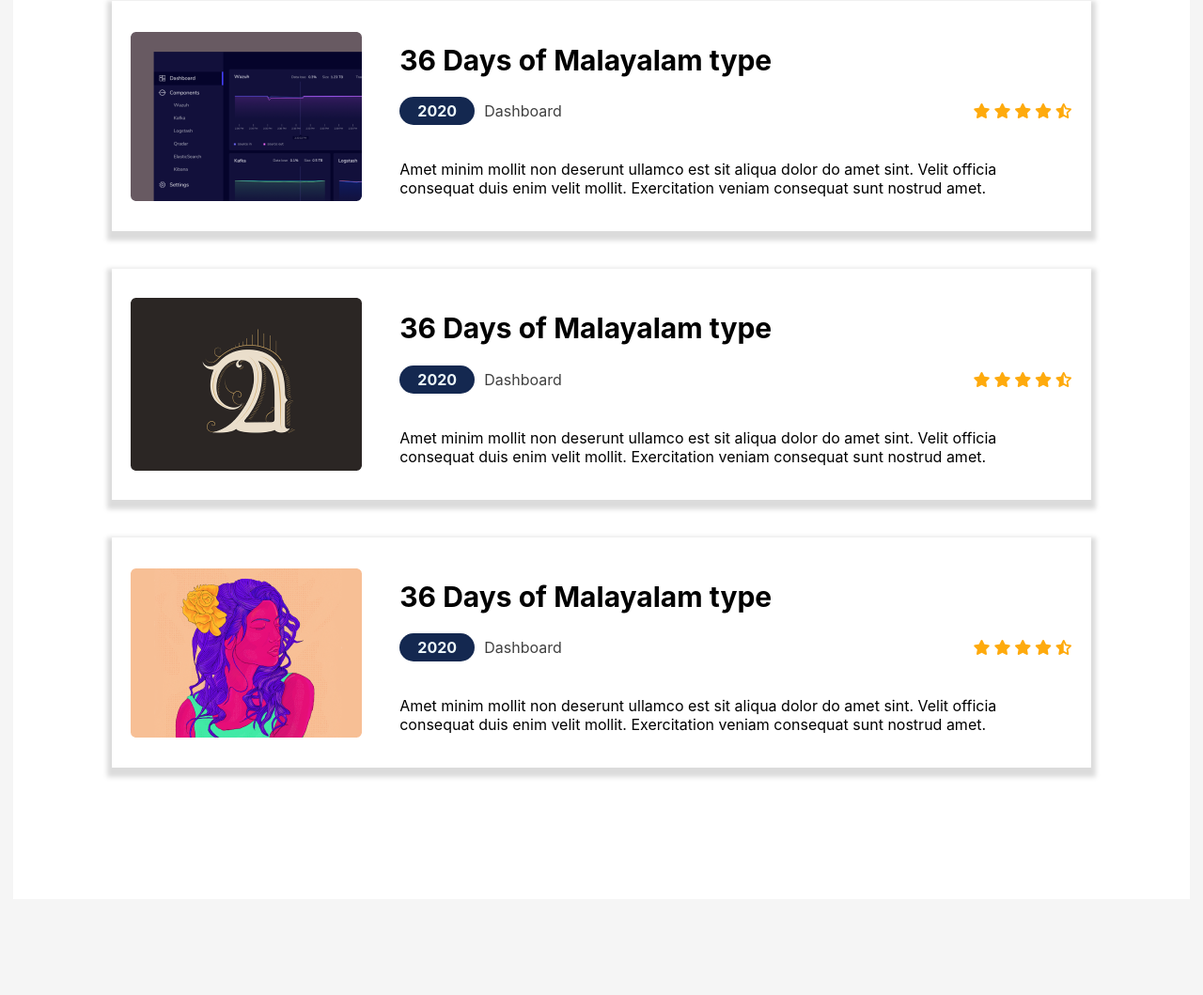
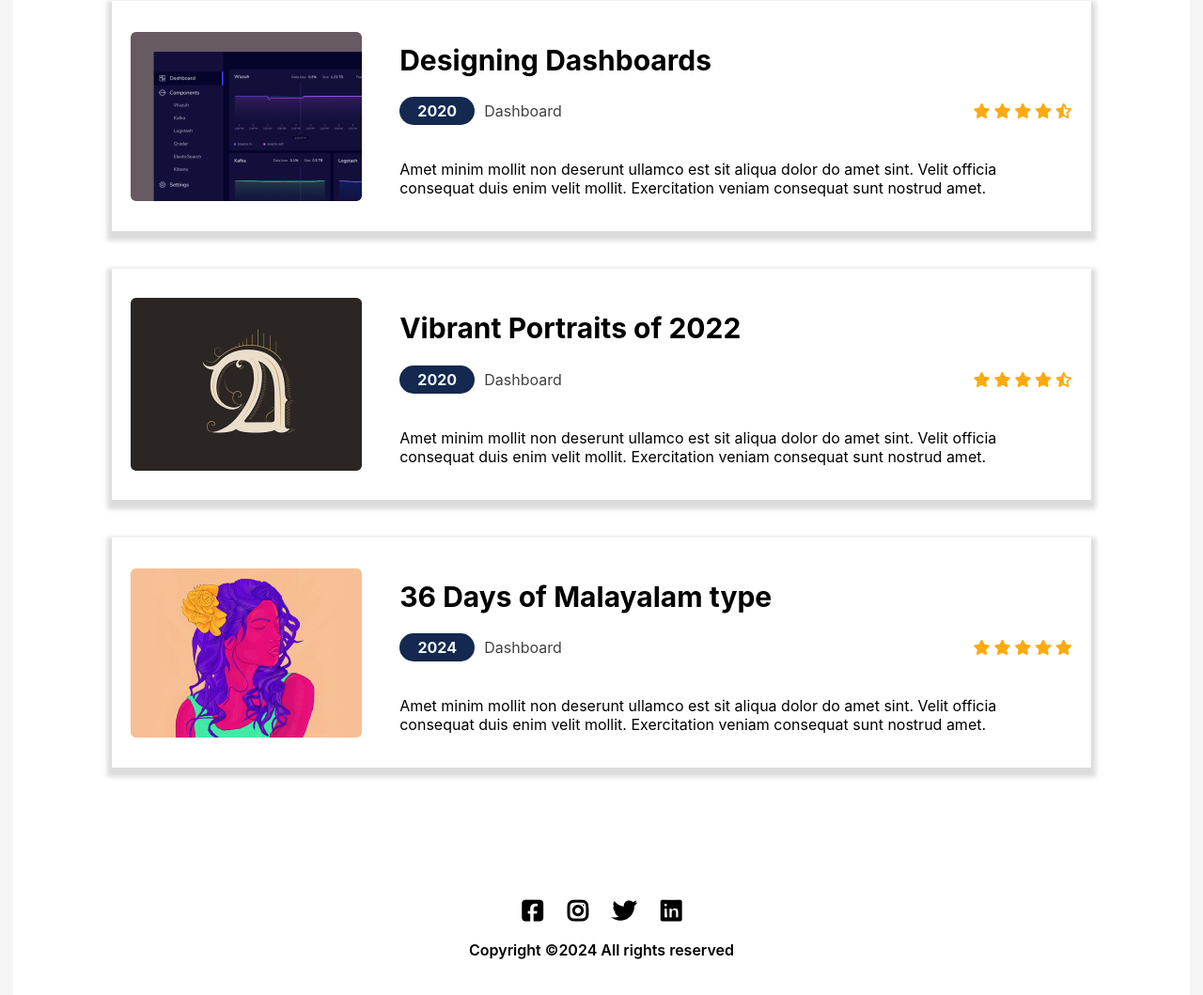
Before and after one commit to hellomahedi/PortfoliProject, a plain HTML site: page index.html in a window 1280 px wide. Shown: the part 1421-2480 px from the top of the page at 94% size. Before the commit the page ends 2378 px from the top, so only its background shows below. Drawn offline with Linux system fonts and the light colour scheme.

Commit message:
fotter section added

```diff
--- a/Styles/styles.css
+++ b/Styles/styles.css
@@ -224,8 +224,22 @@ hr{
     background: #142850;
     color: #EDF7FA;
 }
-
-
+footer{
+    background: #ffffff;
+    height: 102px;
+    text-align: center;
+    font-size: 25px;
+}
+footer>.icon>i{
+    font-weight: 600;
+    padding: 0px 10px;
+    cursor: pointer;
+}
+footer>p{
+    font-size: 16px;
+    font-family: Inter;
+    font-weight: 600;
+}
 /* ----------------------------------Media query--------------- */
 
 @media screen and (max-width: 576px) {
--- a/index.html
+++ b/index.html
@@ -83,7 +83,7 @@
     <div class="featured-container">
         <img src="Images/Rectangle 30.png" alt="">
         <div class="featured-des">
-            <h2>36 Days of Malayalam type</h2>
+            <h2>Designing Dashboards</h2>
             <div class="year">
                 <div class="sal">
                   <h4>2020</h4>
@@ -105,7 +105,7 @@
     <div class="featured-container">
         <img src="Images/Rectangle 34.png" alt="">
         <div class="featured-des">
-            <h2>36 Days of Malayalam type</h2>
+            <h2>Vibrant Portraits of 2022</h2>
             <div class="year">
                 <div class="sal">
                   <h4>2020</h4>
@@ -130,7 +130,7 @@
             <h2>36 Days of Malayalam type</h2>
             <div class="year">
                 <div class="sal">
-                  <h4>2020</h4>
+                  <h4>2024</h4>
                    <p>Dashboard</p>
                 </div>
 
@@ -139,7 +139,8 @@
                     <i class="fa-sharp fa-solid fa-star"></i>
                     <i class="fa-sharp fa-solid fa-star"></i>
                     <i class="fa-sharp fa-solid fa-star"></i>
-                    <i class="fa-solid fa-star-half-stroke"></i>
+                    <i class="fa-sharp fa-solid fa-star"></i>
+
                 </div>
             </div>
             <p>Amet minim mollit non deserunt ullamco est sit aliqua dolor do amet sint. Velit officia consequat duis enim velit mollit. Exercitation veniam consequat sunt nostrud amet.</p>
@@ -147,7 +148,17 @@
     </div>
 </section>
 
-
+<footer>
+    <div class="icon">
+        <i class="fa-brands fa-square-facebook"></i>
+        <i class="fa-brands fa-instagram"></i>
+        <i class="fa-brands fa-twitter"></i>
+        <i class="fa-brands fa-linkedin"></i>
+    </div>
+    <p>
+        Copyright ©2024 All rights reserved
+    </p>
+</footer>
 
 </body>
 </html>
```
